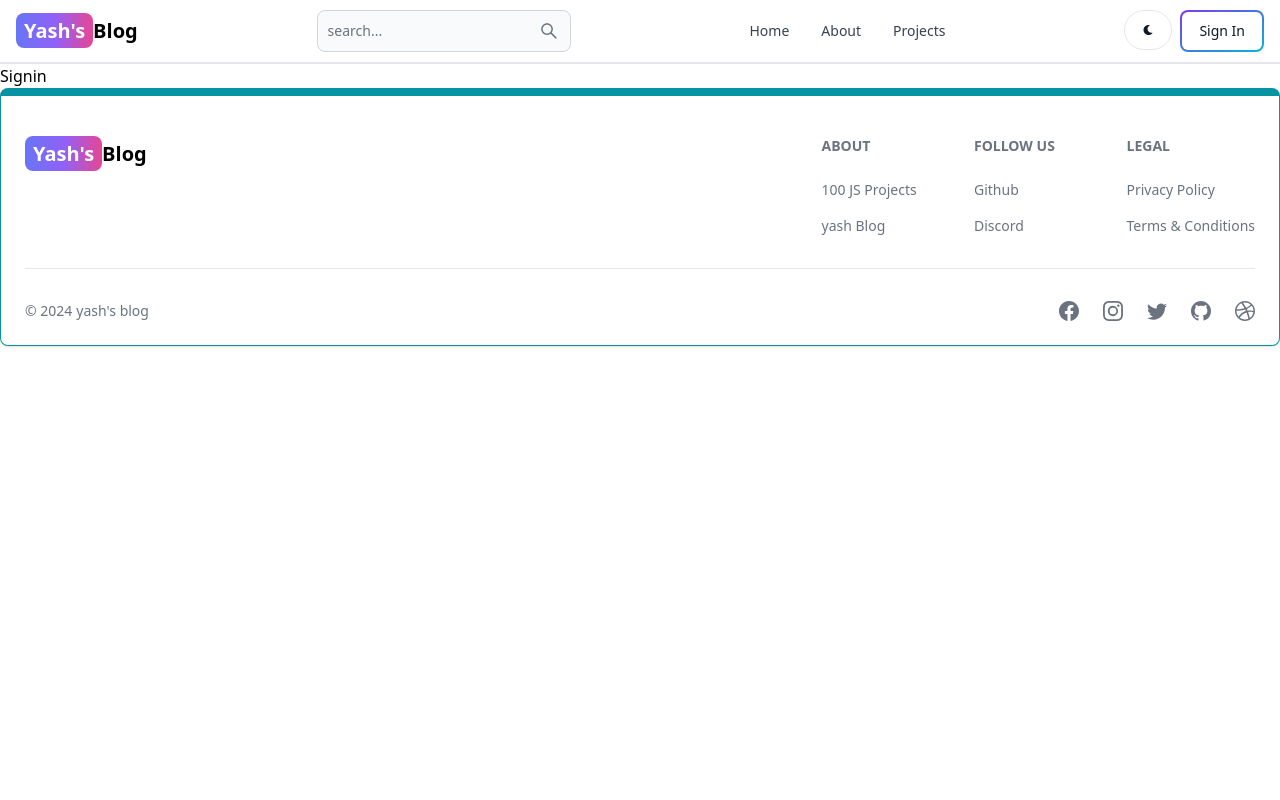
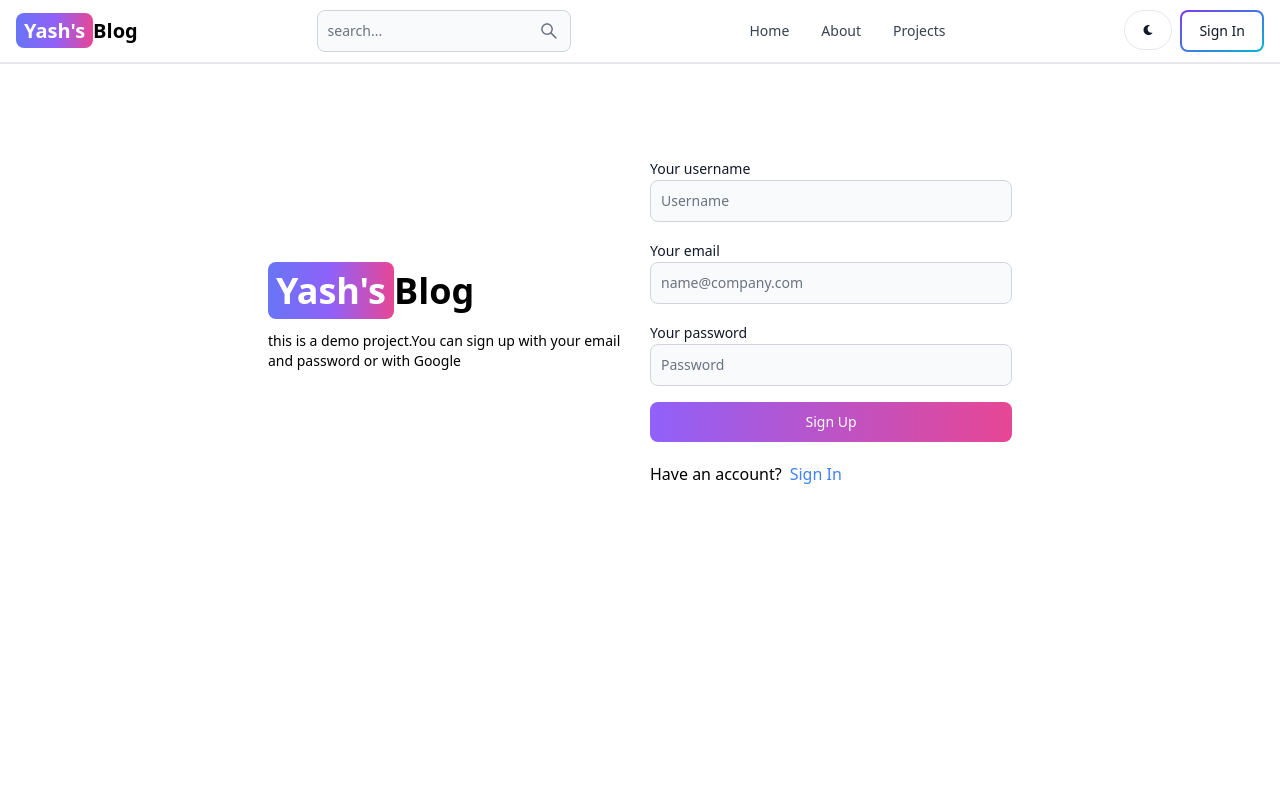
Before and after one commit to Yashharamkar/mern-blog, a React (Vite) app in the folder blog/: page /sign-in in a window 1280 px wide. Shown: the top 800 px of the page. Built offline with nearby package versions, Linux system fonts and the light colour scheme.

Commit message:
add functionality to signup page

```diff
--- a/blog/src/pages/SignIn.jsx
+++ b/blog/src/pages/SignIn.jsx
@@ -1,9 +1,81 @@
+import { Button, Label, TextInput } from 'flowbite-react'
 import React from 'react'
+import { Link } from 'react-router-dom'
+import { useState } from 'react';
 
 export default function SignIn() {
+ const [formData,setformData]=useState({});
+
+    const handleChange=(e)=>{
+      setformData({...formData,[e.target.id]: e.target.value});
+    };
+
+    const handleSubmit=async(e)=>{
+      e.preventDefault();
+      try{
+        const res=await fetch('/api/auth/signin',{
+          method: 'POST',
+          headers: { 'Content-Type': 'application/json'},
+          body: JSON.stringify(formData),
+        });
+        const data=await res.json();
+      }catch(error){}
+
+
+    }
+
+
   return (
-    <div>
-      Signin
+    <div className='min-h-screen mt-20'>
+      <div className=' flex p-3 max-w-3xl mx-auto flex-col md:flex-row md:items-center gap-5'>
+        <div className='flex-1'>
+        <Link to="/" className='  text-4xl
+   font-bold dark:text-white'>
+    <span className='px-2 py-1 bg-gradient-to-r from-indigo-500
+    via-purple-500 to-pink-500 rounded-lg text-white'> Yash's</span>
+    Blog
+   </Link>
+   <p className='text-sm mt-5'> this is a demo project.You can sign up with your email and password or with Google </p>
+        </div>
+
+        <div className='flex-1'>
+          <form  className='flex flex-col gap-4 'onSubmit={handleSubmit}>
+            <div>
+              <Label value='Your username'/>
+              <TextInput
+              type='text'
+              placeholder='Username'
+              id='username'onChange={handleChange}
+              />
+            </div>
+            <div>
+              <Label value='Your email'/>
+              <TextInput
+              type='email'
+              placeholder='name@company.com'
+              id='email'onChange={handleChange}
+              />
+            </div>
+            <div>
+              <Label value='Your password'/>
+              <TextInput
+              type='password'
+              placeholder='Password'
+              id='password'onChange={handleChange}
+              />
+            </div>
+            <Button gradientDuoTone='purpleToPink' type='submit'>
+              Sign Up
+            </Button>
+          </form>
+          <div className="flex gap-2 tex-sm mt-5">
+            <span> Have an account?</span>
+            <Link to ='/sign-in' className='text-blue-500'>
+              Sign In
+            </Link>
+          </div>
+        </div>
+      </div>
     </div>
   )
 }
--- a/blog/src/pages/SignUp.jsx
+++ b/blog/src/pages/SignUp.jsx
@@ -1,25 +1,48 @@
-import { Button, Label, TextInput } from 'flowbite-react'
+import { Alert, Button, Label, Spinner, TextInput } from 'flowbite-react'
 import React from 'react'
-import { Link } from 'react-router-dom'
+import { Link ,useNavigate} from 'react-router-dom'
 import { useState } from 'react';
 
 export default function SignUp() {
  const [formData,setformData]=useState({});
 
+  const [errorMessage,setErrorMessage]=useState(null);
+  const [loading,setLoading]=useState(false);
+  const navigate=useNavigate();
+
+
     const handleChange=(e)=>{
-      setformData({...formData,[e.target.id]: e.target.value});
+      setformData({...formData,[e.target.id]: e.target.value.trim()});
     };
 
     const handleSubmit=async(e)=>{
       e.preventDefault();
+      if(!formData.username || !formData.email || !formData.password){
+        return setErrorMessage('please fill out all fields');
+      }
       try{
+        setLoading(true);
+        setErrorMessage(null);
         const res=await fetch('/api/auth/signup',{
           method: 'POST',
           headers: { 'Content-Type': 'application/json'},
           body: JSON.stringify(formData),
         });
         const data=await res.json();
-      }catch(error){}
+
+          if(data.success===false){
+            return setErrorMessage(data.message);
+          }
+
+          setLoading(false);
+
+          if(res.ok){
+            navigate('/sign-in');
+          }
+      }catch(error){
+        setErrorMessage(error.message);
+        setLoading(false);
+      }
 
 
     }
@@ -64,8 +87,12 @@
               id='password'onChange={handleChange}
               />
             </div>
-            <Button gradientDuoTone='purpleToPink' type='submit'>
-              Sign Up
+            <Button gradientDuoTone='purpleToPink' type='submit' disabled={loading}>
+              {
+              loading ? (
+                <><Spinner size='sm' /><span className='pl-3'>Loading...</span></>
+              ) : 'Sign Up'
+              }
             </Button>
           </form>
           <div className="flex gap-2 tex-sm mt-5">
@@ -74,6 +101,13 @@
               Sign In
             </Link>
           </div>
+          {
+            errorMessage && (
+              <Alert className='mt-5' color='failure'>
+                  {errorMessage}
+              </Alert>
+            )
+          }
         </div>
       </div>
     </div>
```
